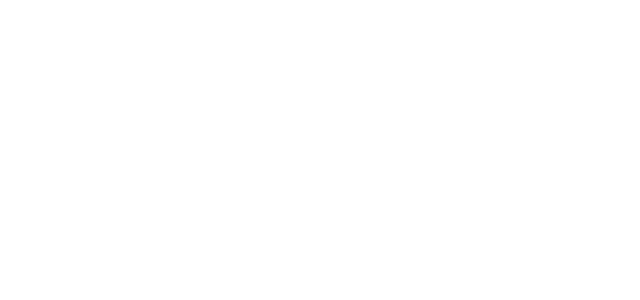
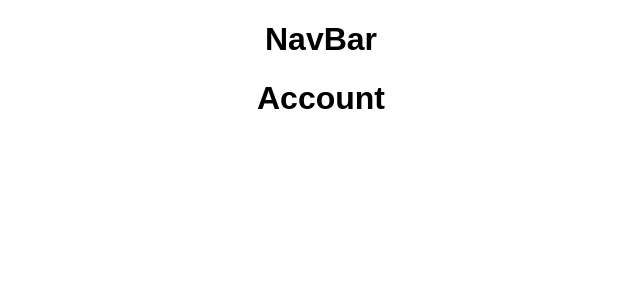
Before and after one commit to Jeremy-Coplen/dev-mtn-personal-project, a React (Create React App) app: page /#/Account in a window 1280 px wide. Shown: the top 300 px of the page, without its empty margins (319-959 px from the left). Built offline with nearby package versions, Linux system fonts and the light colour scheme.

Commit message:
Setup routing

```diff
--- a/src/App.js
+++ b/src/App.js
@@ -1,11 +1,20 @@
 import React, { Component } from 'react';
 import { HashRouter as Router } from "react-router-dom"
 import './App.css';
+
+import NavBar from "./Components/NavBar/NavBar"
+import routes from "./routes"
 
 class App extends Component {
   render() {
     return (
       <div className="App">
+        <Router>
+          <div>
+            <NavBar />
+            {routes}
+          </div>
+        </Router>
       </div>
     );
   }
--- /dev/null
+++ b/src/Components/Account/Account.js
@@ -0,0 +1,13 @@
+import React, { Component } from "react"
+
+class Account extends Component {
+    render() {
+        return (
+        <div>
+            <h1>Account</h1>
+        </div>
+        )
+    }
+}
+
+export default Account
--- /dev/null
+++ b/src/Components/Login/Login.js
@@ -0,0 +1,13 @@
+import React, { Component } from "react"
+
+class Login extends Component {
+    render() {
+        return (
+            <div>
+                <h1>Login</h1>
+            </div>
+        )
+    }
+}
+
+export default Login
--- a/src/Components/NavBar/NavBar.js
+++ b/src/Components/NavBar/NavBar.js
@@ -1,9 +1,21 @@
 import React from "react"
+import { withRouter } from "react-router-dom"
 
 function NavBar(props) {
+    console.log(props)
     return (
         <div>
-            <h1>Navbar</h1>
+            {
+                props.location.pathname === "/"
+                ?
+                    null
+                :
+                    <div>
+                        <h1>NavBar</h1>
+                    </div>
+            }
         </div>
     )
 }
+
+export default withRouter(NavBar)
--- /dev/null
+++ b/src/routes.js
@@ -0,0 +1,18 @@
+import React from "react"
+import { Route, Switch } from "react-router-dom"
+
+import Login from "./Components/Login/Login"
+import Dashboard from "./Components/Dashboard/Dashboard"
+import Board from "./Components/Board/Board"
+import Team from "./Components/Team/Team"
+import Task from "./Components/Task/Task"
+import Account from "./Components/Account/Account"
+
+export default <Switch>
+    <Route exact path="/" component={Login} />
+    <Route path="/dashboard" component={Dashboard} />
+    <Route path="/board/:boardid" component={Board} />
+    <Route path="/team/:teamid" component={Team} />
+    <Route path="/task/:taskid" component={Task} />
+    <Route path="/Account" component={Account} />
+</Switch>
```
Also changed, not shown: src/Components/Task/Task.js (renamed from src/Components/Tasks/Task.js), 1 other file (tests, documents, lock files or other folders).
